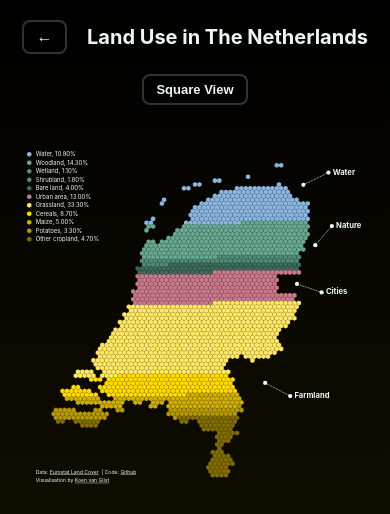
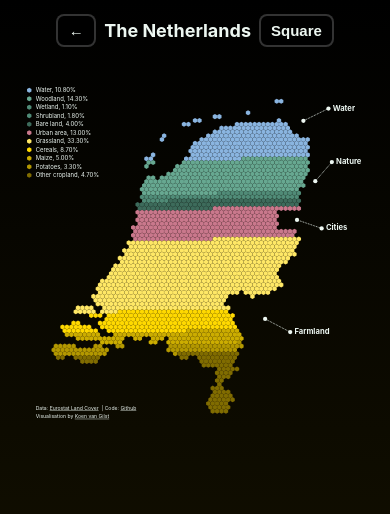
Before and after one commit to vnglst/onsland, a web app: file public/country.html in a window 390 px wide. Shown: the top 514 px of the page. Run offline with its HTML, style and script files only (its server is not run), Linux system fonts and the light colour scheme.

Commit message:
Optimize mobile navigation for iPhone 11 and smaller screens
Ensure all navigation items fit on one row on iPhone 11 (414px width)
by using responsive text variants and compact spacing.

Changes:
1. Responsive Text Variants
   - Desktop: Full text everywhere
   - Mobile (≤768px): "←" | "Square/Map" | "Land Use in Country"
   - Small (≤480px): "←" | "Square/Map" | "Country/Europe"

2. Homepage Header
   - Title: "Land Use in Europe" → "Europe" on small screens
   - Toggle: "Square View" → "Square" on mobile

3. Country Detail Header
   - Back: "← Back to Overview" → "←" on mobile
   - Title: "Land Use in Netherlands" → "Netherlands" on small screens
   - Toggle: "Square View" → "Square" on mobile

4. Compact Spacing
   - Reduced header padding: 32px → 16px → 14px
   - Reduced button gaps: 20px → 12px → 8px
   - Smaller button padding and min-widths
   - Font sizes: 32px → 20px → 18px for h1

All elements now fit comfortably on iPhone 11 (414px) and similar devices
while maintaining full descriptive text on larger screens.

```diff
--- a/public/country.html
+++ b/public/country.html
@@ -18,8 +18,14 @@
           <span class="back-text-full">← Back to Overview</span>
           <span class="back-text-short">←</span>
         </button>
-        <h1 id="countryTitle">Land Use</h1>
-        <button class="toggle-button" id="layoutToggle">Square View</button>
+        <h1 id="countryTitle">
+          <span class="title-prefix">Land Use in </span>
+          <span class="title-country"></span>
+        </h1>
+        <button class="toggle-button" id="layoutToggle">
+          <span class="toggle-text-full">Square View</span>
+          <span class="toggle-text-short">Square</span>
+        </button>
       </div>
     </header>
     <svg id="countrySvg" viewBox="0 0 800 800" preserveAspectRatio="xMidYMid"></svg>
@@ -33,7 +39,7 @@
       const currentCountry = validCountries.includes(countryFromUrl) ? countryFromUrl : "netherlands";
 
       document.getElementById("pageTitle").textContent = `Land Use in ${countryNames[currentCountry]} - OnsLand`;
-      document.getElementById("countryTitle").textContent = `Land Use in ${countryNames[currentCountry]}`;
+      document.querySelector(".title-country").textContent = countryNames[currentCountry];
 
       let worldData = null;
       let isSquareLayout = false;
@@ -54,7 +60,10 @@
 
       document.getElementById("layoutToggle").addEventListener("click", () => {
         isSquareLayout = !isSquareLayout;
-        document.getElementById("layoutToggle").textContent = isSquareLayout ? "Map View" : "Square View";
+        const fullText = isSquareLayout ? "Map View" : "Square View";
+        const shortText = isSquareLayout ? "Map" : "Square";
+        document.querySelector(".toggle-text-full").textContent = fullText;
+        document.querySelector(".toggle-text-short").textContent = shortText;
         toggleLayout();
       });
 
--- a/public/style.css
+++ b/public/style.css
@@ -119,12 +119,17 @@ h2 {
   border-color: var(--text-light);
 }
 
-/* Back button text variants */
-.back-text-short {
+/* Text variants for responsive design */
+.back-text-short,
+.toggle-text-short,
+.title-short {
   display: none;
 }
 
-.back-text-full {
+.back-text-full,
+.toggle-text-full,
+.title-full,
+.title-prefix {
   display: inline;
 }
 
@@ -258,15 +263,19 @@ a {
 
 @media (max-width: 768px) {
   header {
-    padding: 20px 16px;
+    padding: 16px 12px;
   }
 
   h1 {
-    font-size: 24px;
+    font-size: 20px;
   }
 
   h2 {
     font-size: 18px;
+  }
+
+  #countryHeader {
+    gap: 12px;
   }
 
   .homepage-grid {
@@ -287,33 +296,54 @@ a {
   .toggle-button,
   .back-button {
     font-size: 14px;
-    padding: 8px 16px;
-    min-width: 100px;
+    padding: 7px 12px;
+    min-width: 80px;
   }
 
-  /* Show short back button text on mobile */
-  .back-text-full {
+  .back-text-full,
+  .toggle-text-full {
     display: none;
   }
 
-  .back-text-short {
+  .back-text-short,
+  .toggle-text-short {
     display: inline;
-    font-size: 18px;
+    font-size: 16px;
   }
 
   .back-button {
-    min-width: 50px;
-    padding: 8px 12px;
+    min-width: 44px;
+    padding: 7px 10px;
   }
 }
 
 @media (max-width: 480px) {
+  header {
+    padding: 14px 10px;
+  }
+
   h1 {
-    font-size: 20px;
+    font-size: 18px;
   }
 
   h2 {
     font-size: 16px;
+  }
+
+  #countryHeader {
+    gap: 8px;
+  }
+
+  .title-prefix {
+    display: none;
+  }
+
+  .title-full {
+    display: none;
+  }
+
+  .title-short {
+    display: inline;
   }
 
   .homepage-grid {
@@ -333,17 +363,18 @@ a {
 
   .toggle-button {
     font-size: 13px;
-    padding: 6px 12px;
-    min-width: 90px;
+    padding: 6px 10px;
+    min-width: 70px;
   }
 
   .back-button {
-    font-size: 13px;
-    padding: 6px 10px;
-    min-width: 45px;
+    font-size: 14px;
+    padding: 6px 8px;
+    min-width: 40px;
   }
 
-  .back-text-short {
-    font-size: 16px;
+  .back-text-short,
+  .toggle-text-short {
+    font-size: 15px;
   }
 }
```
Also changed, not shown: public/index.html (+12 -3 lines).
